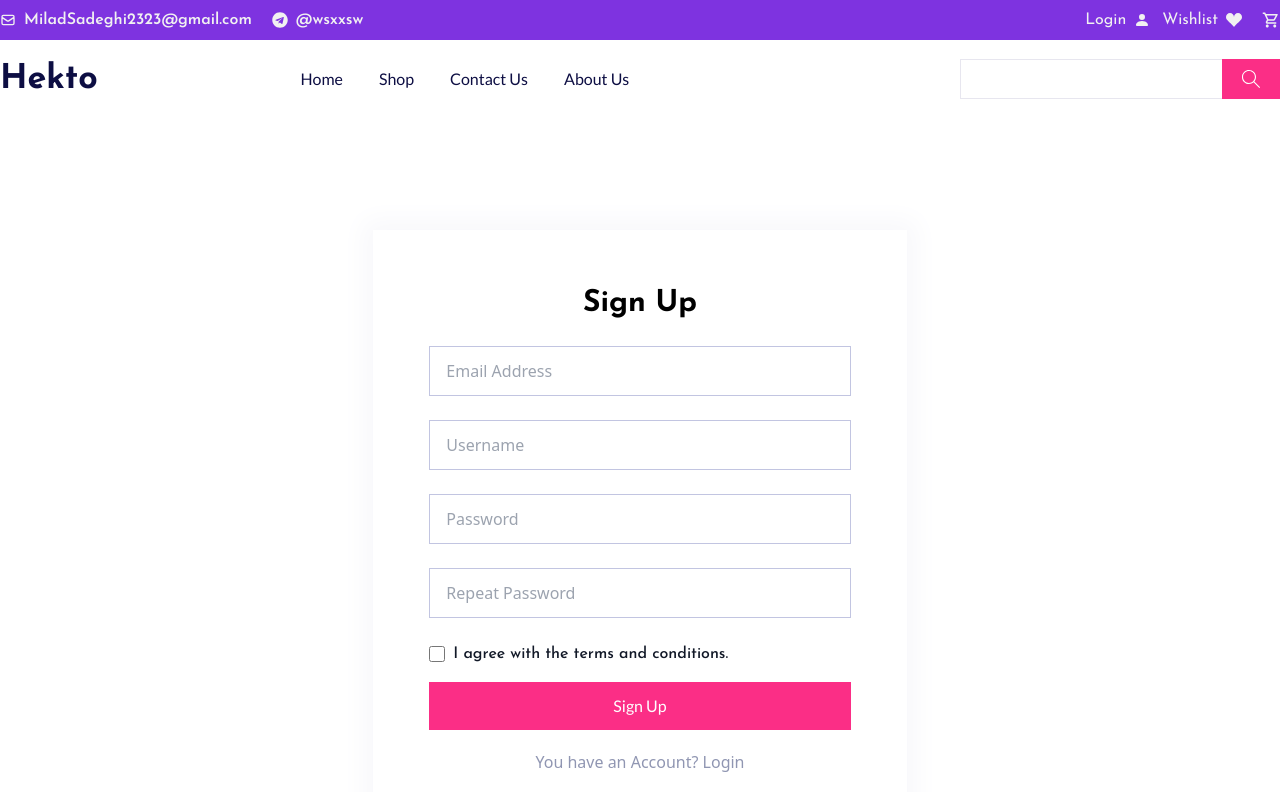
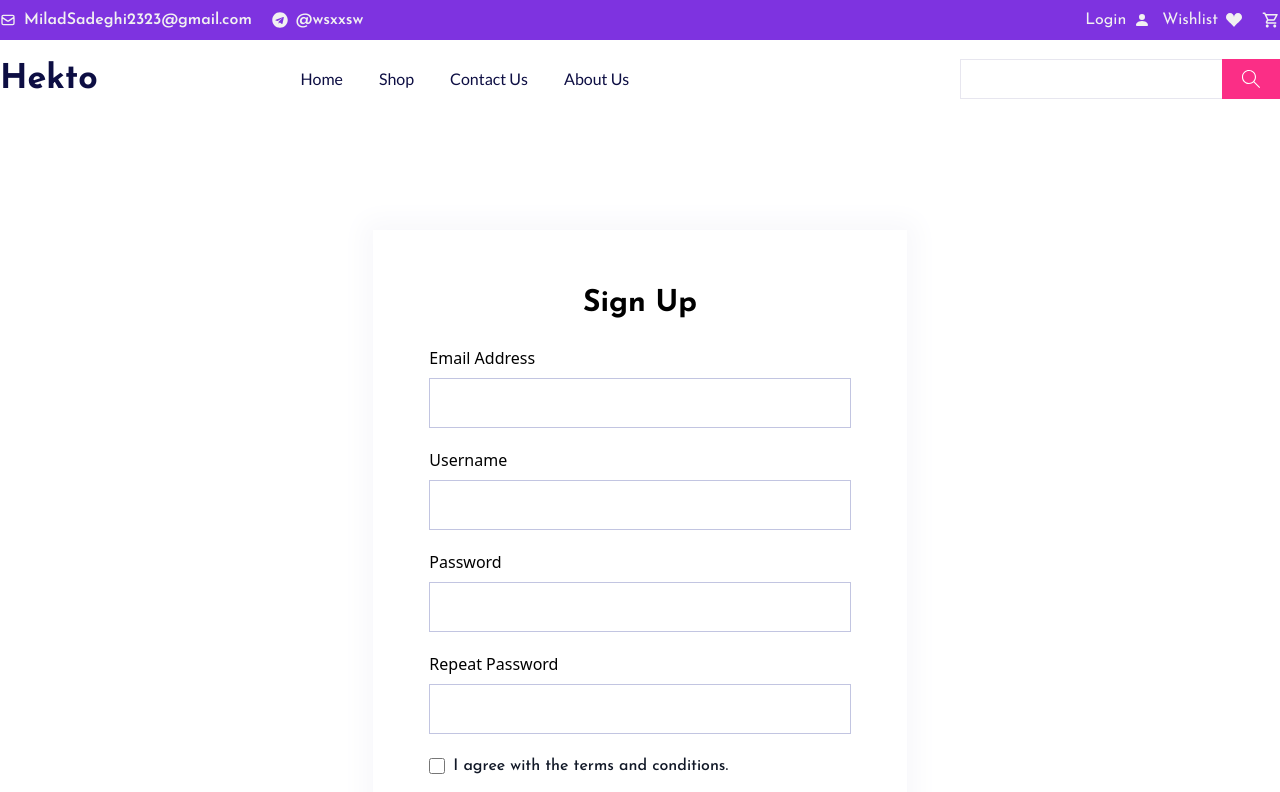
Before and after one commit to williamtan22/ecom-react, a React (Create React App) app: page /signup in a window 1280 px wide. Shown: the top 792 px of the page. Built offline with nearby package versions, Linux system fonts and the light colour scheme; no server answers; the database is empty.

Commit message:
Sign up form validation and handle sign up with firebase auth

```diff
--- /dev/null
+++ b/src/Validation/account.ts
@@ -0,0 +1,19 @@
+import * as yup from "yup";
+
+export const SignUpSchema = yup.object().shape({
+  email: yup.string()
+    .required('Email is required')
+    .email('Email is invalid'),
+  userName: yup.string()
+    .required('Username is required')
+    .min(6, 'Username must be at least 6 characters')
+    .max(20, 'Username must not exceed 20 characters'),
+  password: yup.string()
+    .required('Password is required')
+    .min(6, 'Password must be at least 6 characters')
+    .max(40, 'Password must not exceed 40 characters'),
+  cPassword: yup.string()
+    .required('Confirm Password is required')
+    .oneOf([yup.ref('password'), null], 'Confirm Password does not match'),
+  acceptTerms: yup.bool().oneOf([true], 'Accept Terms is required')
+})
--- a/src/helper/firebase.config.ts
+++ b/src/helper/firebase.config.ts
@@ -1,6 +1,8 @@
 // Import the functions you need from the SDKs you need
 import { FirebaseApp, FirebaseOptions, initializeApp } from "firebase/app";
 import { getDatabase } from "firebase/database";
+import { getAuth } from "firebase/auth";
+import { getFirestore } from "firebase/firestore";
 
 const firebaseConfig: FirebaseOptions = {
   apiKey: process.env.REACT_APP_API_KEY,
@@ -14,4 +16,6 @@ const firebaseConfig: FirebaseOptions = {
 };
 
 const app: FirebaseApp = initializeApp(firebaseConfig);
-export const database = getDatabase(app)
+export const realTimeDB = getDatabase(app);
+export const fireStoreDB = getFirestore(app);
+export const auth = getAuth(app);
--- a/src/index.css
+++ b/src/index.css
@@ -1,4 +1,4 @@
-@import url('https://fonts.googleapis.com/css2?family=Josefin+Sans:ital,wght@0,100;0,200;0,300;0,400;0,500;0,600;0,700;1,100;1,200;1,300;1,400;1,500;1,600;1,700&family=Lato:ital,wght@0,100;0,300;0,400;0,700;0,900;1,100;1,300;1,400;1,700;1,900&display=swap');
+@import url("https://fonts.googleapis.com/css2?family=Josefin+Sans:ital,wght@0,100;0,200;0,300;0,400;0,500;0,600;0,700;1,100;1,200;1,300;1,400;1,500;1,600;1,700&family=Lato:ital,wght@0,100;0,300;0,400;0,700;0,900;1,100;1,300;1,400;1,700;1,900&display=swap");
 
 @tailwind base;
 @tailwind components;
@@ -51,7 +51,7 @@
     @apply text-[#8A8FB9] text-base font-Lato mb-3;
   }
   .form-input {
-    @apply focus-within:outline-none w-full mb-6 border-[#C2C5E1] border-[1px] px-4 py-3;
+    @apply focus-within:outline-none w-full mb-5 border-[#C2C5E1] border-[1px] px-4 py-3;
   }
   .contact-in-touch {
     @apply focus-within:outline-none border-[1px] border-[#A4B6C8] py-2 px-3;
--- a/src/redux/slices/products.ts
+++ b/src/redux/slices/products.ts
@@ -1,10 +1,10 @@
 import { createAsyncThunk, createSlice } from "@reduxjs/toolkit"
 import { child, get, ref } from "firebase/database";
-import { database } from "../../helper/firebase.config";
+import { realTimeDB } from "../../helper/firebase.config";
 import { ISliceInitialState } from "../../types/IProducts.interface"
 
 export const getProducts = createAsyncThunk("product/getAll", async () => {
-  const dbRef = ref(database);
+  const dbRef = ref(realTimeDB);
   return get(child(dbRef, `product/`))
     .then((snapshot) => {
       if (snapshot.exists()) {
--- a/src/routes/Account/SignUp.tsx
+++ b/src/routes/Account/SignUp.tsx
@@ -1,33 +1,164 @@
-import React, { FC, ReactElement } from 'react'
-import Logos from '../Home/Logos';
-import "../../index.css"
-const SignUp: FC = ():ReactElement => {
+import React, { FC, ReactElement } from "react";
+import Logos from "../Home/Logos";
+import "../../index.css";
+import { useFormik } from "formik";
+import { SignUpSchema } from "../../Validation/account";
+import { createUserWithEmailAndPassword } from "firebase/auth";
+import { auth, fireStoreDB } from "../../helper/firebase.config";
+import { setDoc, doc } from "firebase/firestore";
+import { Link } from "react-router-dom";
+
+const onSubmit = async (
+  {
+    email,
+    password,
+    userName,
+  }: { email: string; password: string; userName: string },
+  actions: any
+) => {
+  try {
+    const registredUser = await createUserWithEmailAndPassword(
+      auth,
+      email,
+      password
+    );
+    await setDoc(doc(fireStoreDB, "users", registredUser.user.uid), {
+      userName,
+      uid: registredUser.user.uid,
+    });
+    actions.setSubmitting(false);
+  } catch (error) {
+    console.log(error);
+    actions.setSubmitting(false);
+  }
+};
+
+const SignUp: FC = (): ReactElement => {
+  const {
+    values,
+    handleChange,
+    handleBlur,
+    handleSubmit,
+    errors,
+    touched,
+    isSubmitting,
+  } = useFormik({
+    initialValues: {
+      email: "",
+      userName: "",
+      password: "",
+      cPassword: "",
+      acceptTerms: false,
+    },
+    validationSchema: SignUpSchema,
+    onSubmit,
+  });
+
   return (
     <div>
       <>
-      <div className='container mx-auto pt-28 pb-16 '>
-        <div className='flex flex-col w-5/12 mx-auto p-14 shadow-[0_0_25px_10px_#f8f8fb] mb-16'>
-          <div className='text-center mb-5'>
-            <h5 className='font-JosefinSans font-bold text-3xl mb-1'>Sign Up</h5>
+        <div className="container mx-auto pt-28 pb-16 ">
+          <div className="flex flex-col w-5/12 mx-auto p-14 shadow-[0_0_25px_10px_#f8f8fb] mb-16">
+            <div className="text-center mb-5">
+              <h5 className="font-JosefinSans font-bold text-3xl mb-1">
+                Sign Up
+              </h5>
             </div>
-          <div>
-            <input placeholder='Email Address' className='form-input' type="email" />
-            <input placeholder='Username' className='form-input' type="text" />
-            <input placeholder='Password' className='form-input' type="password" />
-            <input placeholder='Repeat Password' className='form-input' type="password" />
+            <form autoComplete="off" onSubmit={handleSubmit}>
+              <div className="flex justify-between items-center mb-2">
+                <label htmlFor="email">Email Address</label>
+                <p className="text-red-600 text-xs">{errors.email}</p>
+              </div>
+              <input
+                className={`form-input ${
+                  errors.email && touched.email && "border-red-600"
+                }`}
+                type="email"
+                id="email"
+                value={values.email}
+                onChange={handleChange}
+                onBlur={handleBlur}
+                autoComplete="off"
+              />
+              <div className="flex justify-between mb-2">
+                <label htmlFor="email">Username</label>
+                <p className="text-red-600 text-xs">{errors.userName}</p>
+              </div>
+              <input
+                className={`form-input ${
+                  errors.userName && touched.userName && "border-red-600"
+                }`}
+                type="text"
+                id="userName"
+                value={values.userName}
+                onChange={handleChange}
+                onBlur={handleBlur}
+                autoComplete="off"
+              />
+              <div className="flex justify-between mb-2">
+                <label htmlFor="email">Password</label>
+                <p className="text-red-600 text-xs">{errors.password}</p>
+              </div>
+              <input
+                className={`form-input ${
+                  errors.password && touched.password && "border-red-600"
+                }`}
+                type="password"
+                id="password"
+                value={values.password}
+                onChange={handleChange}
+                onBlur={handleBlur}
+                autoComplete="new-password"
+              />
+              <div className="flex justify-between mb-2">
+                <label htmlFor="email">Repeat Password</label>
+                <p className="text-red-600 text-xs">{errors.cPassword}</p>
+              </div>
+              <input
+                className={`form-input ${
+                  errors.cPassword && touched.cPassword && "border-red-600"
+                }`}
+                type="password"
+                id="cPassword"
+                value={values.cPassword}
+                onChange={handleChange}
+                onBlur={handleBlur}
+              />
               <div className="flex items-center mb-4">
-              <input id="default-checkbox" type="checkbox" value="" className="w-4 h-4 bg-gray-100 rounded border-gray-300  dark:ring-offset-gray-800 focus:ring-2 dark:bg-gray-700 dark:border-gray-600" />
-              <label htmlFor="default-checkbox" className="ml-2 text-base font-medium text-gray-900 dark:text-gray-300 font-JosefinSans">I agree with the terms and conditions.</label>
+                <input
+                  type="checkbox"
+                  id="acceptTerms"
+                  value={String(values.acceptTerms)}
+                  onChange={handleChange}
+                  onBlur={handleBlur}
+                  className="w-4 h-4 bg-gray-100 rounded border-gray-300  dark:ring-offset-gray-800 focus:ring-2 dark:bg-gray-700 dark:border-gray-600"
+                />
+                <label
+                  htmlFor="acceptTerms"
+                  className="ml-2 text-base font-medium text-gray-900 dark:text-gray-300 font-JosefinSans"
+                >
+                  I agree with the terms and conditions.
+                </label>
               </div>
-            <button className='py-3 text-center bg-pink-cc w-full text-white font-Lato'>Sign Up</button>
-            <p className='text-center text-[#9096B2] text-base mt-5'>You have an Account? Login</p>
+              <button
+                type="submit"
+                className="py-3 text-center bg-pink-cc w-full text-white font-Lato disabled:opacity-75"
+                disabled={isSubmitting}
+              >
+                Sign Up
+              </button>
+              <div className="mt-5 text-center">
+                <Link to={"/signin"} className="text-[#9096B2] text-base">
+                  You have an Account? Login
+                </Link>
               </div>
+            </form>
           </div>
           <Logos />
         </div>
       </>
     </div>
-  )
-}
+  );
+};
 
 export default SignUp;
```
Also changed, not shown: src/App.tsx (+8 -8 lines). Lines whose indentation alone changed are shown as unchanged.
